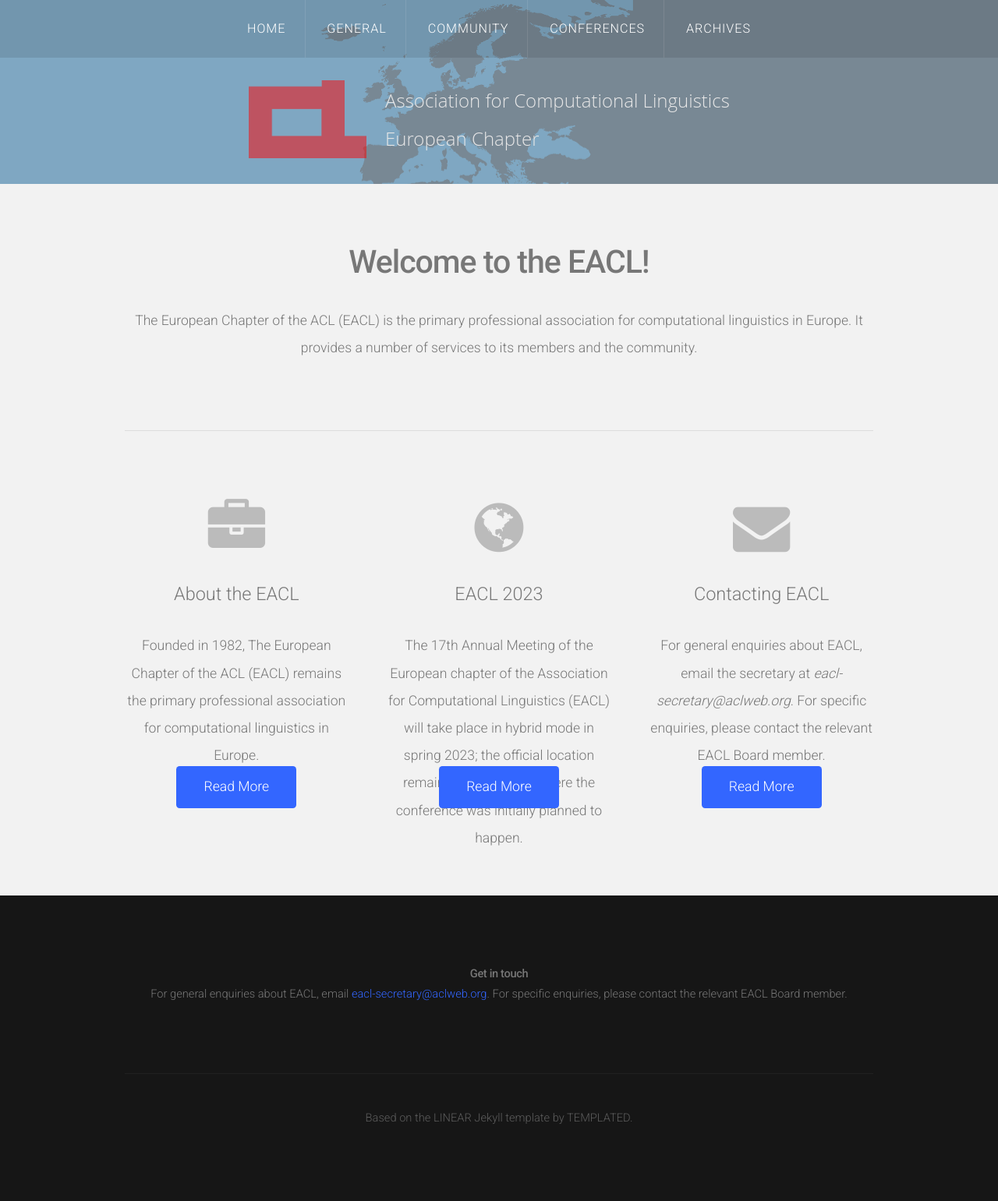
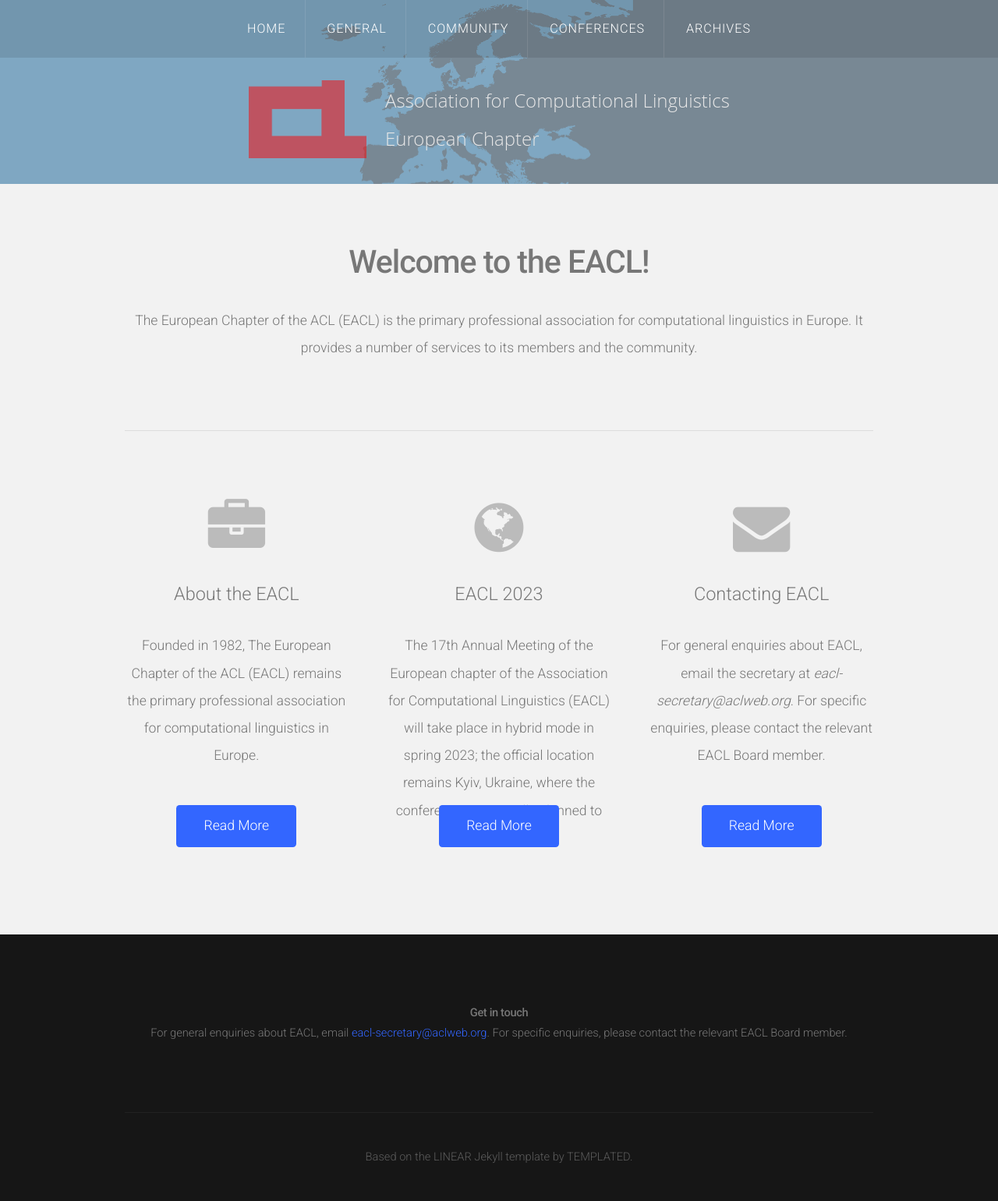
Before and after one commit to EaclWebmaster/EaclWebmaster.github.io, a Jekyll site: the page built from index.html, in a window 1280 px wide. Shown: the whole page at 78% size. Built offline with Jekyll 4.4.1, drawn with Linux system fonts in a browser that asks for light colours; nearby versions of some CDN libraries; before the commit the page ends 1491 px from its top, so only the background shows below that.

Commit message:
Updated front page style
Updated front page style to fit the whole text

```diff
--- a/assets/css/eacl-style.css
+++ b/assets/css/eacl-style.css
@@ -6,7 +6,7 @@
 
 .featured-item
 {
-	height: 420px;
+	height: 470px; /* 420px */
 }
 
 .featured-item-pennant
@@ -16,7 +16,7 @@
 
 .featured-item-text
 {
-	height: 145px;
+	height: 195px; /* 145px */
 }
 
 .logo-image-background
```
